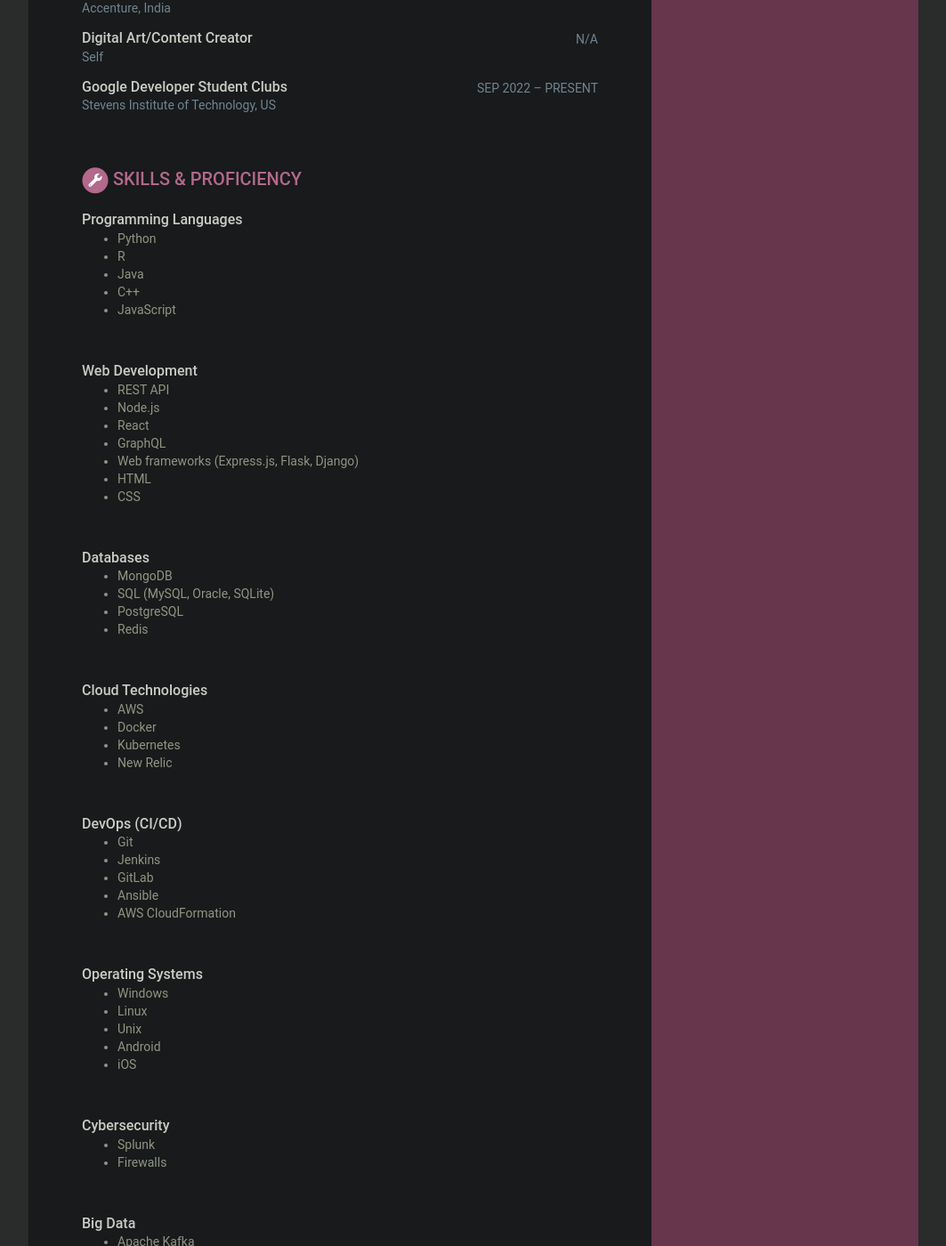
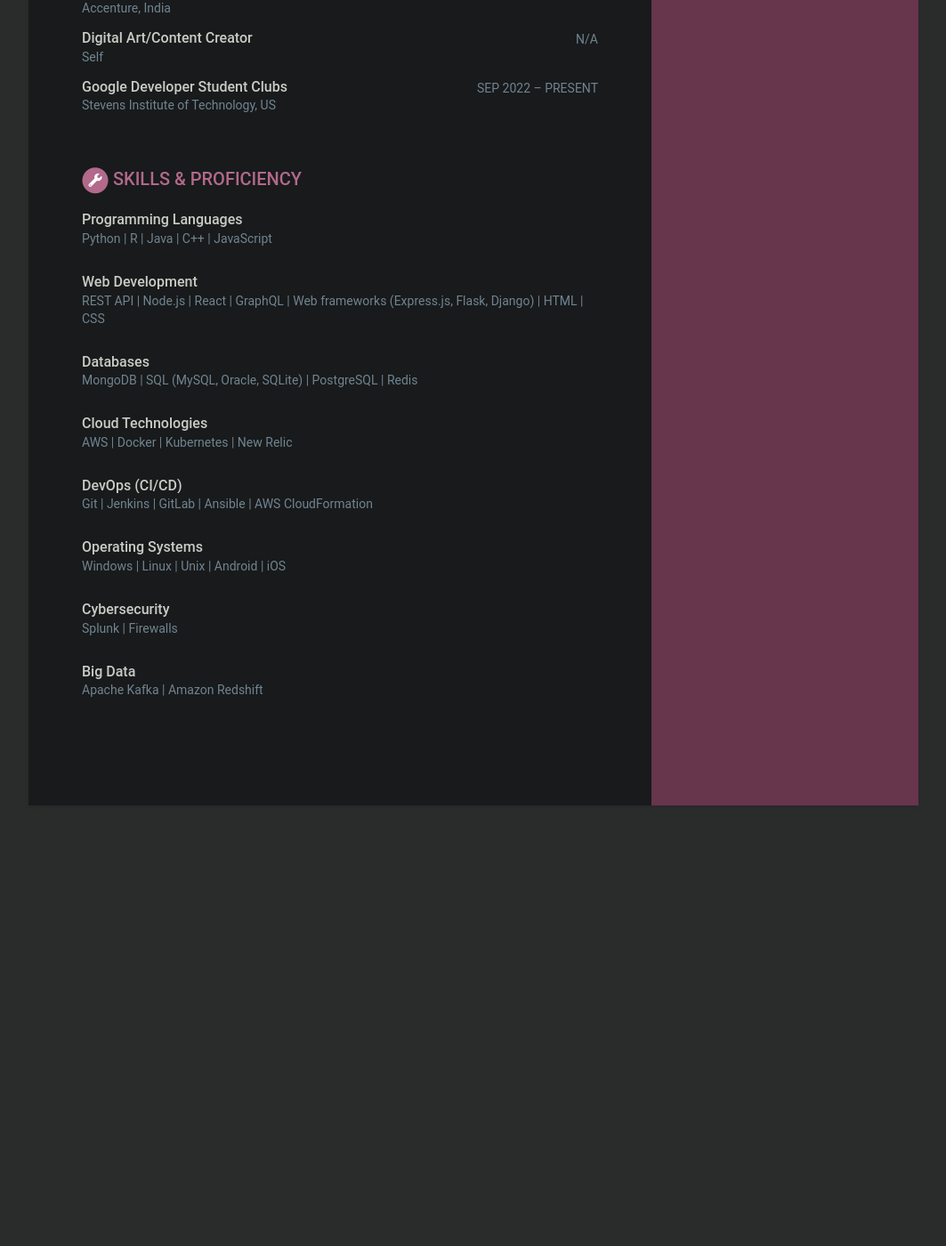
Before and after one commit to 1994nikunj/1994nikunj.github.io, a Jekyll site: the page built from index.html, in a window 1280 px wide and 1400 px high, scrolled down 4895 px. Shown: the whole window at 89% size, without its empty margins (108-1171 px from the left). Built offline with Jekyll 4.4.1, drawn with Linux system fonts in a browser that asks for light colours; after the commit the page ends 5830 px from its top, so only the background shows below that.

```diff
--- a/_includes/skills.html
+++ b/_includes/skills.html
@@ -16,14 +16,9 @@
             <div class="upper-row">
                 <h3 class="job-title">{{ skill.header }}</h3>
             </div>
+			<div class="company">{{ skill.entry }}</div>
         </div>
-
-		<ul class="meta">
-			<li>{{ skill.entry | replace: ' | ', '</li>
-			<li>' }}</li>
-		</ul>
 	</div>
-	<br>
 	{% endfor %}
 
 </section>
--- a/_layouts/default.html
+++ b/_layouts/default.html
@@ -1,8 +1,13 @@
 <!DOCTYPE html>
-<!--[if IE 8]> <html lang="en" class="ie8"> <![endif]-->
-<!--[if IE 9]> <html lang="en" class="ie9"> <![endif]-->
-<!--[if !IE]><!--> <html lang="en"> <!--<![endif]-->
+<!--[if IE 8]><html lang="en" class="ie8"> <![endif]-->
+<!--[if IE 9]><html lang="en" class="ie9"> <![endif]-->
+<!--[if !IE]><!--><html lang="en"> <!--<![endif]-->
 {% include head.html %}
+<head>
+	{% if jekyll.environment == 'production' %}
+	{% include google-analytics.html %}
+	{% endif %}
+</head>
 
 <body>
 <div class="wrapper">
```
Also changed, not shown: _includes/google-analytics.html (added, +9 -0 lines). Lines whose indentation alone changed are shown as unchanged.
